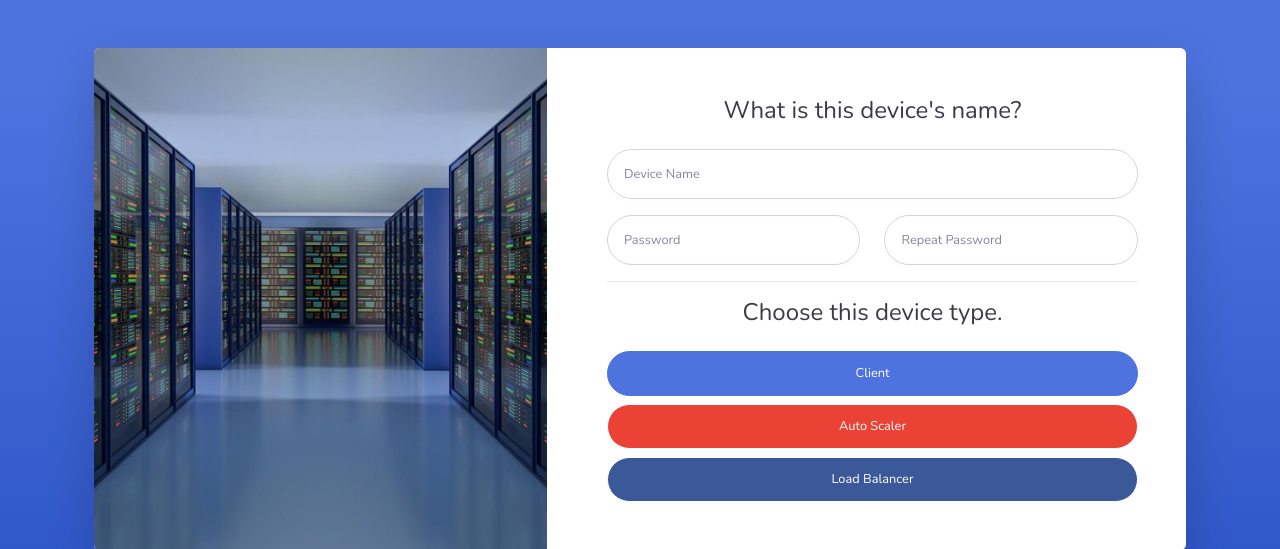
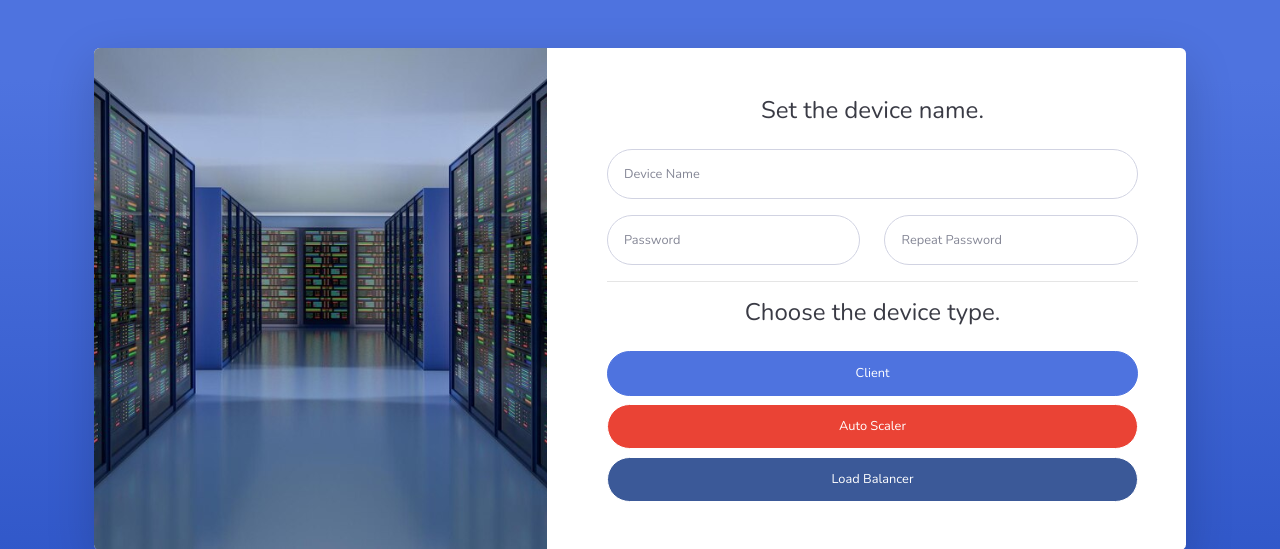
Before and after one commit to Toygoon/ParallelManager, a Django app: page /init/ in a window 1280 px wide. Shown: the top 549 px of the page. Run offline with Django 4.2, Linux system fonts and the light colour scheme; data that the repository does not hold is empty; some libraries are stand-ins or nearby versions.

Commit message:
Edit: Change typings

```diff
--- a/Initializer/templates/init_common.html
+++ b/Initializer/templates/init_common.html
@@ -9,7 +9,7 @@
                     <div class="col-lg-7">
                         <div class="p-5">
                             <div class="text-center">
-                                <h1 class="h4 text-gray-900 mb-4">What is this device's name?</h1>
+                                <h1 class="h4 text-gray-900 mb-4">Set the device name.</h1>
                             </div>
                             <form class="user" method="post" action="">
                                 {% csrf_token %}
@@ -30,7 +30,7 @@
                                 </div>
                                 <hr>
                                 <div class="text-center">
-                                    <h1 class="h4 text-gray-900 mb-4">Choose this device type.</h1>
+                                    <h1 class="h4 text-gray-900 mb-4">Choose the device type.</h1>
                                 </div>
                                 <input type="submit" class="btn btn-primary btn-user btn-block" name="client"
                                        value="Client">
```
